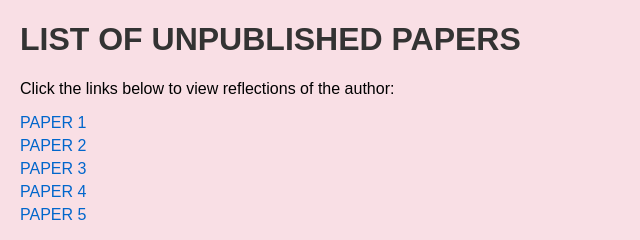
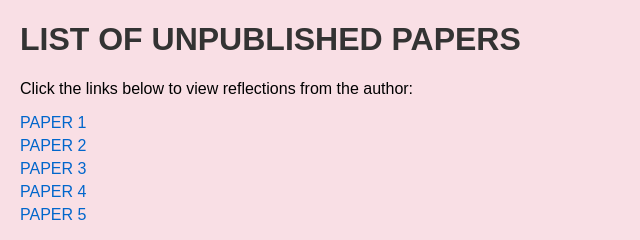
Before and after one commit to catechist330/papers, a plain HTML site: page index.html in a window 1280 px wide. Shown: the full height of the page, 0-640 px from the left. Drawn offline with Linux system fonts and the light colour scheme.

Commit message:
Update index.html

```diff
--- a/index.html
+++ b/index.html
@@ -33,7 +33,7 @@
 
     <h1>LIST OF UNPUBLISHED PAPERS</h1>
 
-    <p>Click the links below to view reflections of the author:</p>
+    <p>Click the links below to view reflections from the author:</p>
 
 
     <ul>
```
